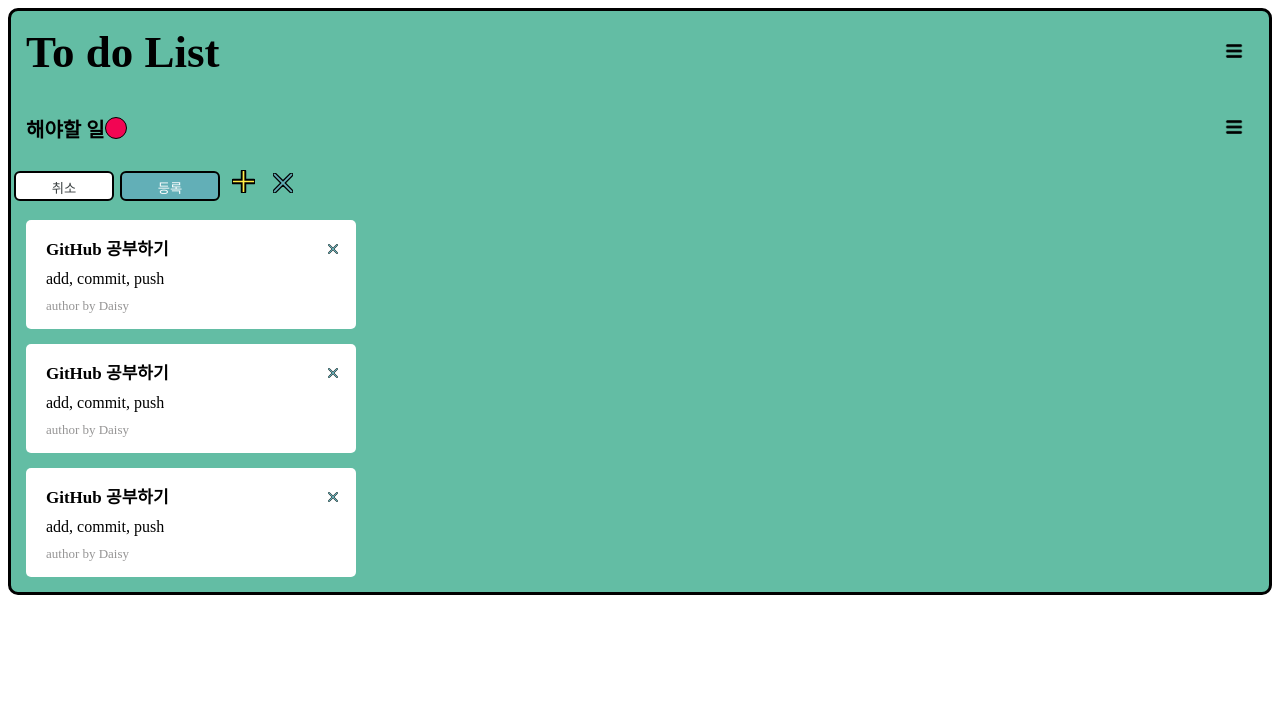
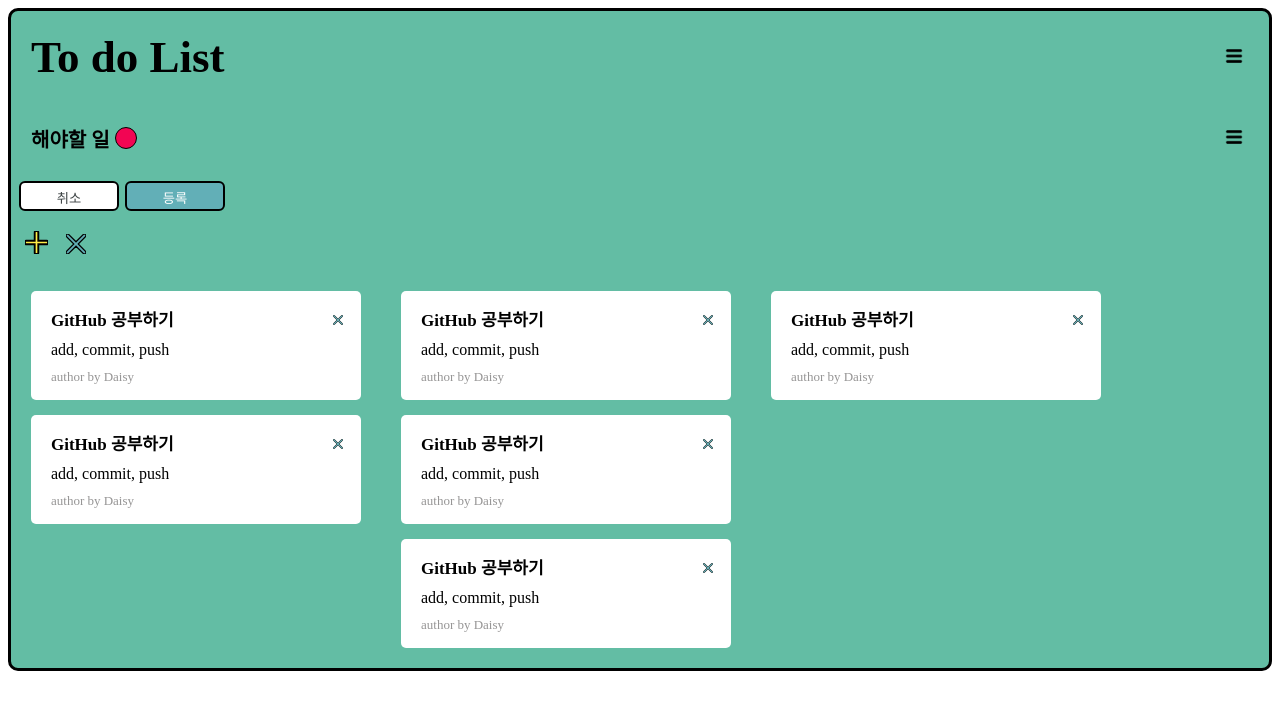
Before and after one commit to codesquad-members-2021/todo-list, a React (Create React App) app in the folder todo/: page / in a window 1280 px wide. Shown: the top 710 px of the page. Built offline with nearby package versions, Linux system fonts and the light colour scheme.

Commit message:
Feat: Span styled component 수정, TodoListWrap component 추가

```diff
--- a/todo/src/App.js
+++ b/todo/src/App.js
@@ -1,11 +1,12 @@
-import './App.scss';
-import Header from './components/molecules/Header';
-import TodoTitle from './components/molecules/TodoTitle';
-import HistoryItem from './components/molecules/HistoryItem';
-import HistoryList from './components/molecules/HistoryList';
-import ButtonList from './components/molecules/ButtonList';
-import TodoListItem from './components/molecules/TodoListItem';
-import TodoList from './components/molecules/TodoListItem';
+import "./App.scss";
+import Header from "./components/molecules/Header";
+import TodoTitle from "./components/molecules/TodoTitle";
+import HistoryItem from "./components/molecules/HistoryItem";
+import HistoryList from "./components/molecules/HistoryList";
+import ButtonList from "./components/molecules/ButtonList";
+import TodoListItem from "./components/molecules/TodoListItem";
+import TodoList from "./components/molecules/TodoList";
+import TodoListWrap from "./components/molecules/TodoListWrap";
 
 function App() {
   return (
@@ -20,11 +21,7 @@
       </div>
       <ButtonList isIcon={false} />
       <ButtonList isIcon />
-
-      <TodoList>
-        <TodoListItem />
-        <TodoListItem />
-      </TodoList>
+      <TodoListWrap>
         <TodoList>
           <TodoListItem />
           <TodoListItem />
@@ -33,8 +30,11 @@
           <TodoListItem />
           <TodoListItem />
           <TodoListItem />
+        </TodoList>
+        <TodoList>
           <TodoListItem />
         </TodoList>
+      </TodoListWrap>
     </div>
   );
 }
--- a/todo/src/components/atoms/Form/index.jsx
+++ b/todo/src/components/atoms/Form/index.jsx
@@ -2,12 +2,12 @@
 import styled from "styled-components";
 
 const StyledForm = styled.form`
-  position: ${props => props._position};
-  width: ${props => props._width};
+  position: relative;
+  width: 300px;
   padding: 10px 15px;
-  margin: ${props => props._margin};
-  background-color: ${props => props._backgroundColor};
-  border-radius: ${props => props._borderRadius};
+  margin: 15px;
+  background-color: #fff;
+  border-radius: 5px;
 `;
 
 const Form = ({ onSubmit = e => e.preventDefault(), children, ...props }) => (
--- a/todo/src/components/atoms/Span/index.jsx
+++ b/todo/src/components/atoms/Span/index.jsx
@@ -2,8 +2,8 @@
 import styled from "styled-components";
 
 const StyledSpan = styled.span`
-  display: ${props => props._display};
-  padding: ${props => props._padding};
+  display: block;
+  padding: 5px;
   color: ${props => props._color};
   margin: ${props => props._margin};
   font-size: ${props => props._fontSize};
--- a/todo/src/components/molecules/ButtonList/index.jsx
+++ b/todo/src/components/molecules/ButtonList/index.jsx
@@ -3,20 +3,42 @@
 import Image from "../../atoms/Image";
 import SmallButton from "../../atoms/SmallButton";
 import MediumButton from "../../atoms/MediumButton";
-import PlusButtonImg from "../../../images/plusButton.svg"
-import CloseButtonImg from "../../../images/closeButton.svg"
+import PlusButtonImg from "../../../images/plusButton.svg";
+import CloseButtonImg from "../../../images/closeButton.svg";
 
 const ButtonList = ({ isIcon }) => {
-  const plusButton = <SmallButton><Image src={PlusButtonImg} _width="23px" /></SmallButton>;
-  const closeButton = <SmallButton><Image src={CloseButtonImg} _width="20px" /></SmallButton>;
-  const cancelButtons = <MediumButton _background="#fff" _color="#3c4243">취소</MediumButton>
-  const enrollButtons = <MediumButton _background="#62afb7" _color="white">등록</MediumButton>
-  const currentButton = isIcon ? <>{plusButton}{closeButton}</> : <>{cancelButtons}{enrollButtons}</>;
-  return (
-    <Span>
-      {currentButton}
-    </Span>
+  const plusButton = (
+    <SmallButton>
+      <Image src={PlusButtonImg} _width="23px" />
+    </SmallButton>
   );
+  const closeButton = (
+    <SmallButton>
+      <Image src={CloseButtonImg} _width="20px" />
+    </SmallButton>
+  );
+  const cancelButtons = (
+    <MediumButton _background="#fff" _color="#3c4243">
+      취소
+    </MediumButton>
+  );
+  const enrollButtons = (
+    <MediumButton _background="#62afb7" _color="white">
+      등록
+    </MediumButton>
+  );
+  const currentButton = isIcon ? (
+    <>
+      {plusButton}
+      {closeButton}
+    </>
+  ) : (
+    <>
+      {cancelButtons}
+      {enrollButtons}
+    </>
+  );
+  return <Span>{currentButton}</Span>;
 };
 
 export default ButtonList;
--- a/todo/src/components/molecules/Header/index.jsx
+++ b/todo/src/components/molecules/Header/index.jsx
@@ -15,11 +15,13 @@
 const Header = () => {
   const clickHandler = () => {
     console.log("success");
-  }
+  };
 
   return (
     <Div>
-      <Span _fontSize="45px" _fontWeight="700">To do List</Span>
+      <Span _fontSize="45px" _fontWeight="700">
+        To do List
+      </Span>
       <SmallButton onClick={clickHandler}>
         <Image src={hamburgerBtn} _width="30px" />
       </SmallButton>
--- a/todo/src/components/molecules/TodoList/index.jsx
+++ b/todo/src/components/molecules/TodoList/index.jsx
@@ -2,9 +2,7 @@
 import styled from "styled-components";
 
 const Div = styled.div`
-  display: inline-block;
-  margin: 10px;
-  outline: black solid;
+  margin: 5px;
 `;
 
 const TodoList = ({ children, ...props }) => {
--- a/todo/src/components/molecules/TodoListItem/index.jsx
+++ b/todo/src/components/molecules/TodoListItem/index.jsx
@@ -1,5 +1,4 @@
 import React from "react";
-import styled from "styled-components";
 import SmallButton from "../../atoms/SmallButton";
 import Image from "../../atoms/Image";
 import Form from "../../atoms/Form";
@@ -8,29 +7,17 @@
 
 const TodoListItem = () => {
   return (
-    <Form
-      _position="relative"
-      _width="300px"
-      _margin="15px"
-      _backgroundColor="#fff"
-      _borderRadius="5px"
-    >
+    <Form>
       <SmallButton _position="absolute" _right="3px">
         <Image src={closeButton} _width="10px" />
       </SmallButton>
-      <Span
-        _display="block"
-        _padding="5px"
-        _color="#000"
-        _fontSize="17px"
-        _fontWeight="700"
-      >
+      <Span _color="#000" _fontSize="17px" _fontWeight="700">
         GitHub 공부하기
       </Span>
-      <Span _display="block" _padding="5px" _color="#000" _fontSize="16px" >
+      <Span _color="#000" _fontSize="16px">
         add, commit, push
       </Span>
-      <Span _display="block" _padding="5px" _color="#969595" _fontSize="13px" >
+      <Span _color="#969595" _fontSize="13px">
         author by Daisy
       </Span>
     </Form>
--- /dev/null
+++ b/todo/src/components/molecules/TodoListWrap/index.jsx
@@ -0,0 +1,14 @@
+import React from "react";
+import styled from "styled-components";
+
+const Wrap = styled.div`
+  display: flex;
+  justify-content: space-between;
+  width: 600px;
+`;
+
+const TodoListWrap = ({ children, ...props }) => {
+  return <Wrap {...props}>{children}</Wrap>;
+};
+
+export default TodoListWrap;
```
Lines whose indentation alone changed are shown as unchanged.
